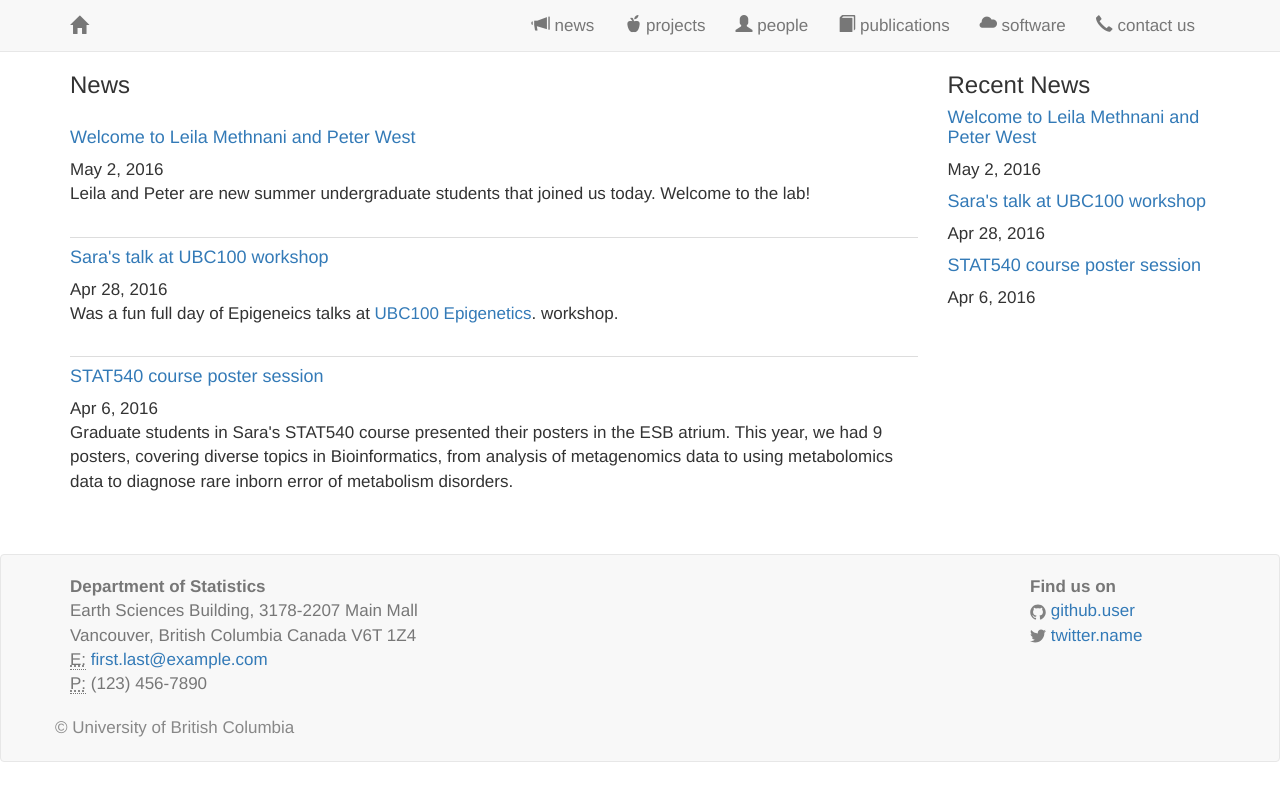
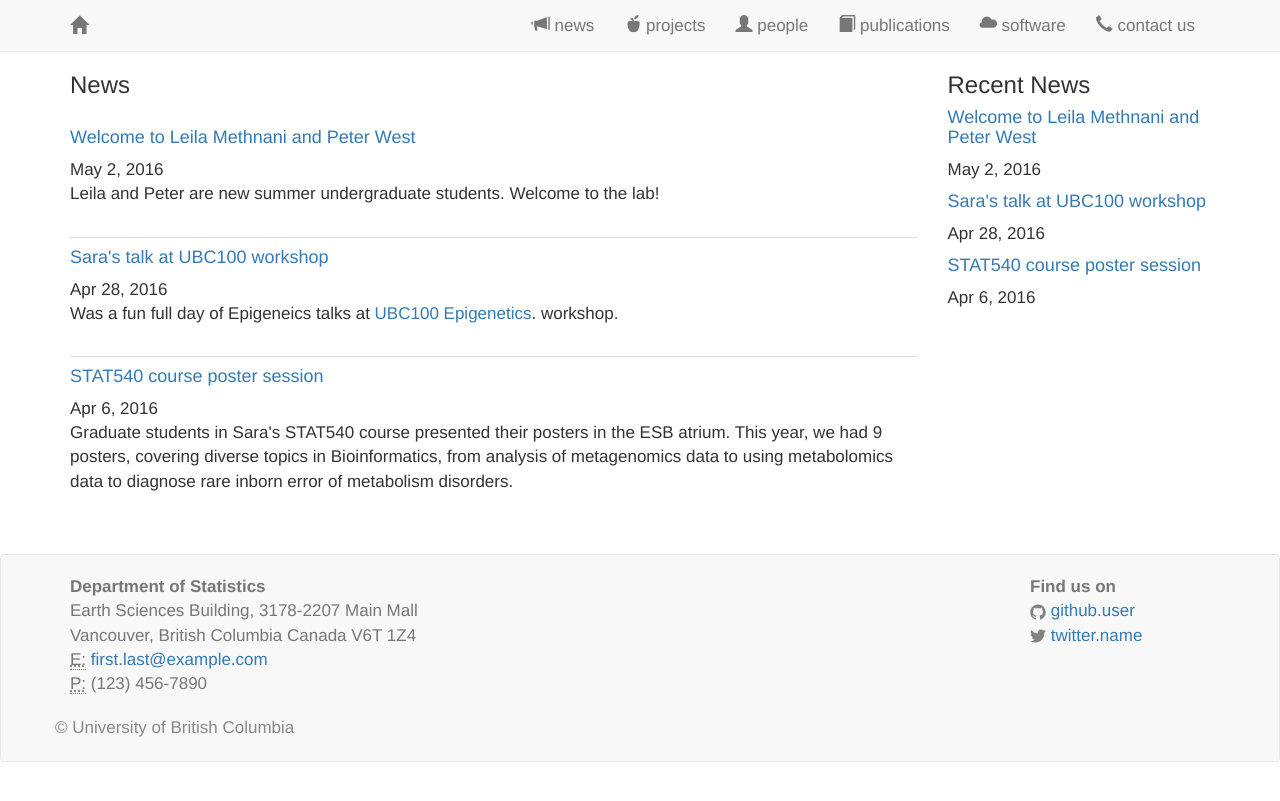
Before and after one commit to saramostafavi/saramostafavi.github.io, a Jekyll site: the page built from news/index.html, in a window 1280 px wide. Shown: the top 801 px of the page. Built offline with Jekyll 4.4.1, drawn with Linux system fonts in a browser that asks for light colours; nearby versions of some CDN libraries; the list of posts is cut into pages by our own code; a style sheet for code colours, icons or effects is not loaded.

Commit message:
Update 2016-05-02-new-students.md

```diff
--- a/_posts/2016-05-02-new-students.md
+++ b/_posts/2016-05-02-new-students.md
@@ -3,5 +3,5 @@ layout: post
 title:  Welcome to Leila Methnani and Peter West
 date:   2016-05-02
 excerpt: >
-  Leila and Peter are new summer undergraduate students that joined us today. Welcome to the lab!
+  Leila and Peter are new summer undergraduate students. Welcome to the lab!
 ---
```
